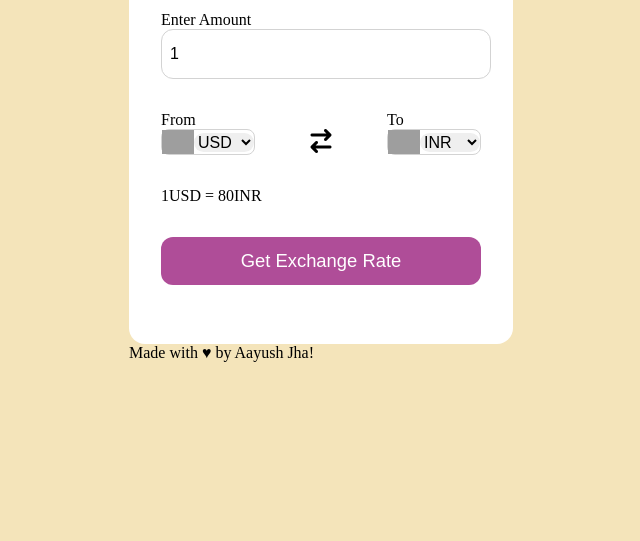
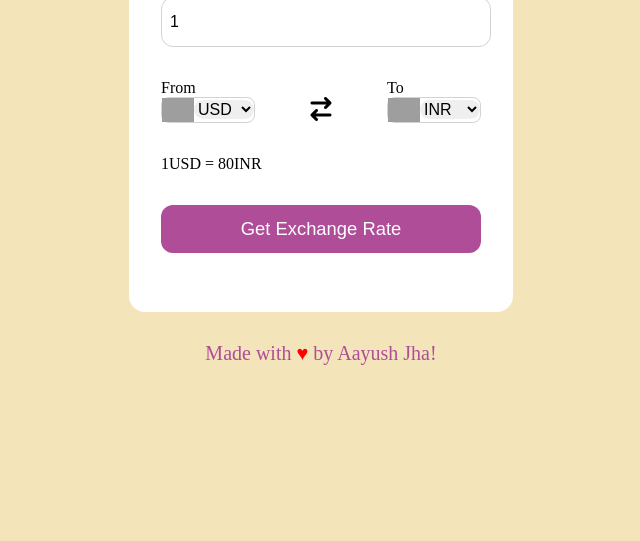
Before and after one commit to aayush4jha/Currency-Converter, a plain HTML site: page index.html in a window 1280 px wide. Shown: the part 259-800 px from the top of the page, without its empty margins (319-959 px from the left). Drawn offline with Linux system fonts and the light colour scheme; no server answers; grey boxes are pictures that could not be loaded.

Commit message:
Update style.css

```diff
--- a/style.css
+++ b/style.css
@@ -19,6 +19,18 @@ body {
     width: 40vh;
 }
 
+.footer-container{
+    margin: 30px;
+    font-size: 1.25rem;
+    color: #af4d98;
+    display: flex;
+    justify-content: center;
+    align-items: center;
+}
+
+.heart{
+    color: red;
+}
 form {
     margin: 2rem 0 1rem 0;
 }
```
